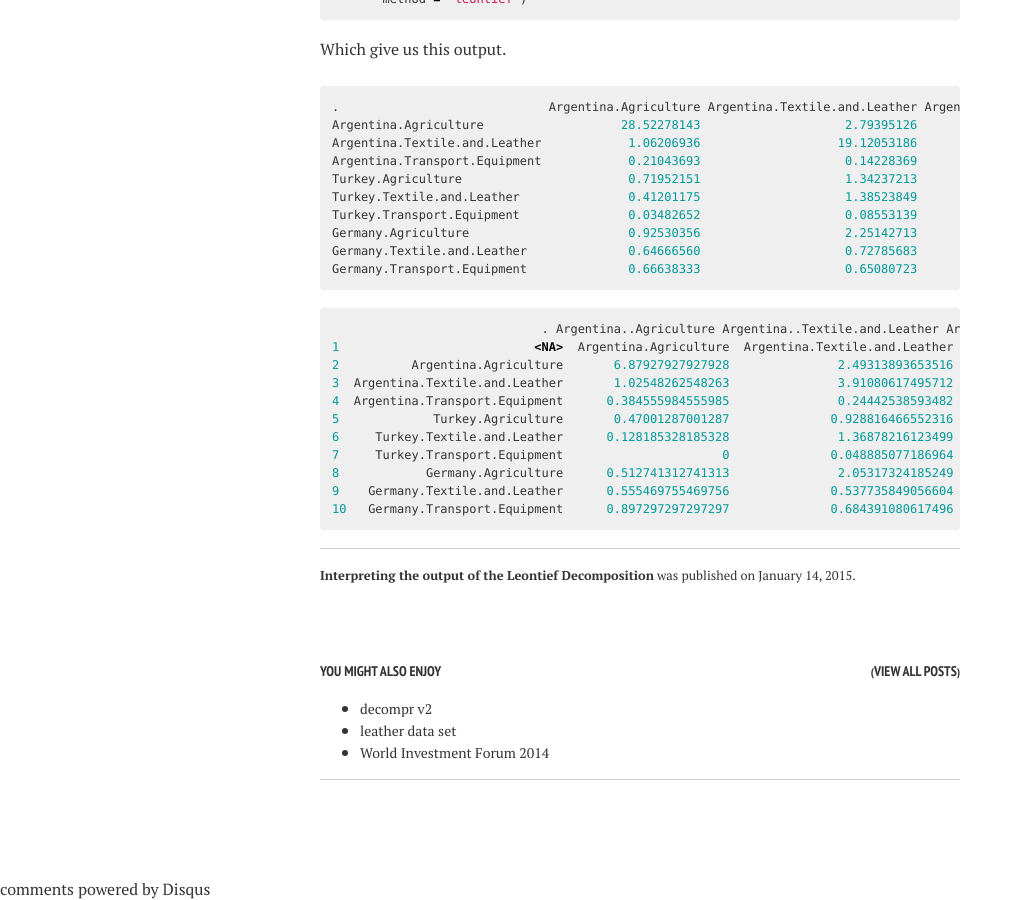
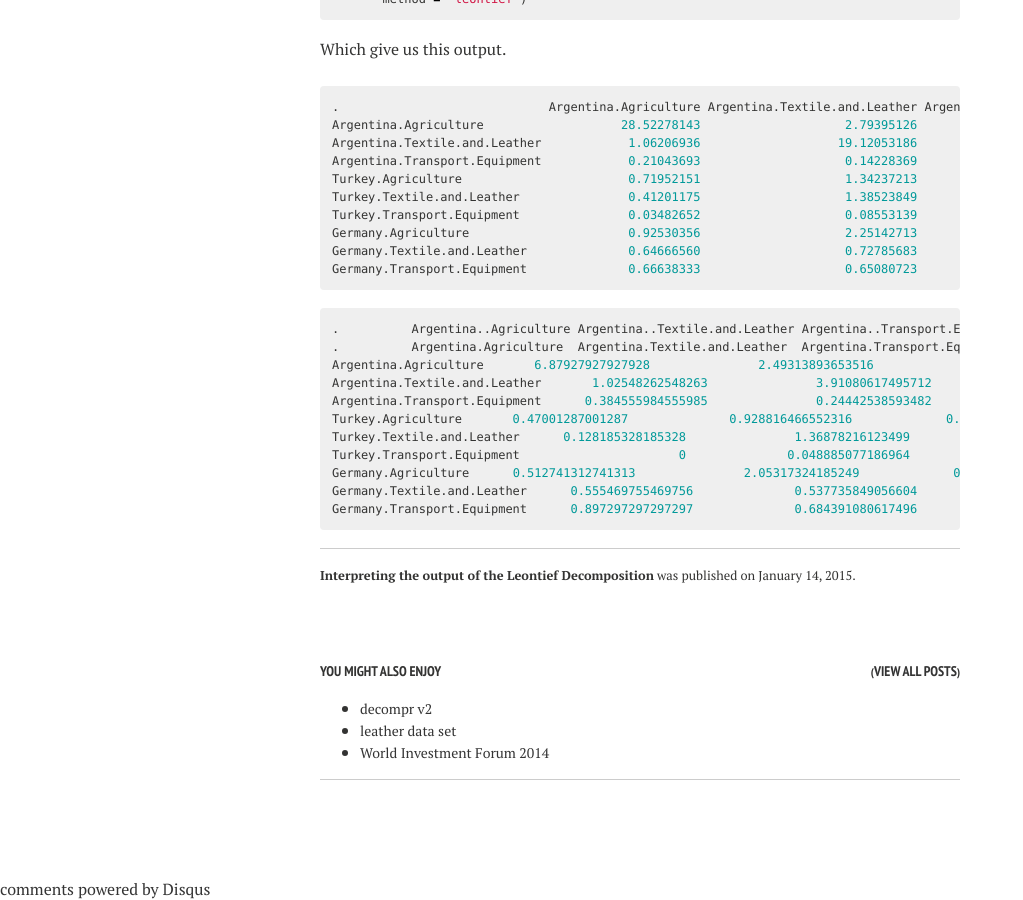
Before and after one commit to bquast/decompr, a Jekyll site: the page built from _posts/2015-01-14-leontief-interpretation.md, in a window 1280 px wide and 900 px high, scrolled down 1030 px. Shown: the whole window, without its empty margins (0-1023 px from the left). Built offline with Jekyll 4.4.1, drawn with Linux system fonts in a browser that asks for light colours; nearby versions of some CDN libraries; comment, search, counter and statistics services are not loaded.

Commit message:
update table some more

```diff
--- a/_posts/2015-01-14-leontief-interpretation.md
+++ b/_posts/2015-01-14-leontief-interpretation.md
@@ -40,15 +40,15 @@ Germany.Transport.Equipment              0.66638333                    0.6508072
 {% endhighlight %}
 
 {% highlight r %}
-                             . Argentina..Agriculture Argentina..Textile.and.Leather Argentina..Transport.Equipment Turkey..Agriculture Turkey..Textile.and.Leather Turkey..Transport.Equipment Germany..Agriculture Germany..Textile.and.Leather
-1                           <NA>  Argentina.Agriculture  Argentina.Textile.and.Leather  Argentina.Transport.Equipment  Turkey.Agriculture  Turkey.Textile.and.Leather  Turkey.Transport.Equipment  Germany.Agriculture  Germany.Textile.and.Leather
-2          Argentina.Agriculture       6.87927927927928               2.49313893653516              0.246315789473684    1.30328305235138             2.0430176565008          0.0787037037037037    0.767562380038388            0.679186228482003
-3  Argentina.Textile.and.Leather       1.02548262548263               3.91080617495712              0.437894736842105  0.0407275953859805            1.52038523274478           0.314814814814815    0.297120921305182            0.946009389671361
-4  Argentina.Transport.Equipment      0.384555984555985               0.24442538593482              0.547368421052632                   0          0.0475120385232745          0.0590277777777778                    0           0.0970266040688576
-5             Turkey.Agriculture       0.47001287001287              0.928816466552316             0.0273684210526316    7.33096716947649            6.27158908507223            1.20023148148148     2.22840690978887            0.751956181533646
-6     Turkey.Textile.and.Leather      0.128185328185328               1.36878216123499             0.0136842105263158    2.48438331854481            13.3508828250401            1.23958333333333    0.519961612284069             0.60641627543036
-7     Turkey.Transport.Equipment                      0              0.048885077186964             0.0410526315789474     1.6698314108252            1.52038523274478            1.75115740740741   0.0495201535508637                            0
-8            Germany.Agriculture      0.512741312741313               2.05317324185249             0.0410526315789474     1.6698314108252           0.570144462279293           0.118055555555556     7.18042226487524             4.73004694835681
-9    Germany.Textile.and.Leather      0.555469755469756              0.537735849056604                              0    1.30328305235138            2.28057784911717           0.511574074074074     1.26276391554702             7.05868544600939
-10   Germany.Transport.Equipment      0.897297297297297              0.684391080617496              0.410526315789474     1.6698314108252            1.47287319422151           0.767361111111111      2.7978886756238             1.96478873239437
+.          Argentina..Agriculture Argentina..Textile.and.Leather Argentina..Transport.Equipment Turkey..Agriculture Turkey..Textile.and.Leather Turkey..Transport.Equipment Germany..Agriculture Germany..Textile.and.Leather
+.          Argentina.Agriculture  Argentina.Textile.and.Leather  Argentina.Transport.Equipment  Turkey.Agriculture  Turkey.Textile.and.Leather  Turkey.Transport.Equipment  Germany.Agriculture  Germany.Textile.and.Leather
+Argentina.Agriculture       6.87927927927928               2.49313893653516              0.246315789473684    1.30328305235138             2.0430176565008          0.0787037037037037    0.767562380038388            0.679186228482003
+Argentina.Textile.and.Leather       1.02548262548263               3.91080617495712              0.437894736842105  0.0407275953859805            1.52038523274478           0.314814814814815    0.297120921305182            0.946009389671361
+Argentina.Transport.Equipment      0.384555984555985               0.24442538593482              0.547368421052632                   0          0.0475120385232745          0.0590277777777778                    0           0.0970266040688576
+Turkey.Agriculture       0.47001287001287              0.928816466552316             0.0273684210526316    7.33096716947649            6.27158908507223            1.20023148148148     2.22840690978887            0.751956181533646
+Turkey.Textile.and.Leather      0.128185328185328               1.36878216123499             0.0136842105263158    2.48438331854481            13.3508828250401            1.23958333333333    0.519961612284069             0.60641627543036
+Turkey.Transport.Equipment                      0              0.048885077186964             0.0410526315789474     1.6698314108252            1.52038523274478            1.75115740740741   0.0495201535508637                            0
+Germany.Agriculture      0.512741312741313               2.05317324185249             0.0410526315789474     1.6698314108252           0.570144462279293           0.118055555555556     7.18042226487524             4.73004694835681
+Germany.Textile.and.Leather      0.555469755469756              0.537735849056604                              0    1.30328305235138            2.28057784911717           0.511574074074074     1.26276391554702             7.05868544600939
+Germany.Transport.Equipment      0.897297297297297              0.684391080617496              0.410526315789474     1.6698314108252            1.47287319422151           0.767361111111111      2.7978886756238             1.96478873239437
 {% endhighlight %}
```
